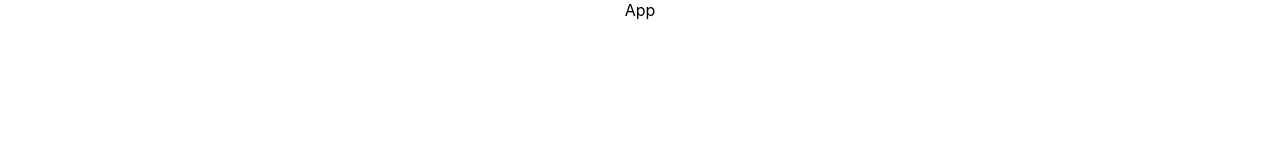
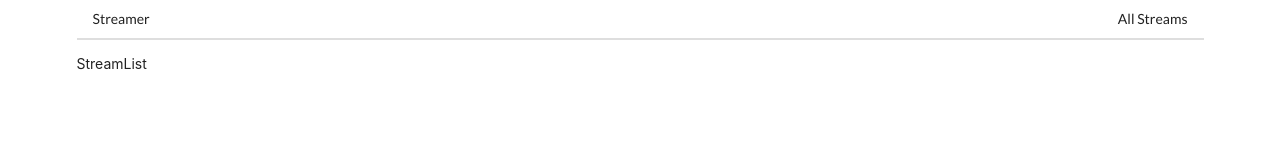
Before and after one commit to vasurajan/PhleebsTV-video-streaming-react-redux, a React app in the folder client/: page / in a window 1280 px wide. Built offline with nearby package versions, Linux system fonts and the light colour scheme.

Commit message:
Adding header component

```diff
--- a/client/public/index.html
+++ b/client/public/index.html
@@ -15,6 +15,7 @@
       user's mobile device or desktop. See https://developers.google.com/web/fundamentals/web-app-manifest/
     -->
     <link rel="manifest" href="%PUBLIC_URL%/manifest.json" />
+    <link rel="stylesheet" href="https://cdnjs.cloudflare.com/ajax/libs/semantic-ui/2.4.1/semantic.min.css">
     <!--
       Notice the use of %PUBLIC_URL% in the tags above.
       It will be replaced with the URL of the `public` folder during the build.
--- a/client/src/components/App.js
+++ b/client/src/components/App.js
@@ -1,14 +1,29 @@
 import React from 'react';
-import {BrowserRouter, Route, Link} from 'react-router-dom';
+import { BrowserRouter, Route } from 'react-router-dom';
 
+import Header from './Header';
+import StreamCreate from './streams/StreamCreate';
+import StreamEdit from './streams/StreamEdit';
+import StreamShow from './streams/StreamShow';
+import StreamDelete from './streams/StreamDelete';
+import StreamList from './streams/StreamList';
 import './App.css';
 
 const App = () => {
   return (
-    <div className="App">
-     App
+    <div className="ui container">
+      <BrowserRouter>
+        <div>
+          <Header />
+          <Route exact path="/" component={StreamList} />
+          <Route exact path="/new" component={StreamCreate} />
+          <Route exact path="/edit" component={StreamEdit} />
+          <Route exact path="/delete" component={StreamDelete} />
+          <Route exact path="/show" component={StreamShow} />
+        </div>
+      </BrowserRouter>
     </div>
   );
-}
+};
 
 export default App;
--- /dev/null
+++ b/client/src/components/Header.js
@@ -0,0 +1,19 @@
+import React from 'react';
+import { Link } from 'react-router-dom';
+
+const Header = () => {
+    return (
+        <div className="ui secondary pointing menu">
+            <Link className="item" to="/">
+                Streamer
+         </Link>
+            <div className="right menu">
+                <Link className="item" to="/">
+                    All Streams
+            </Link>
+            </div>
+        </div>
+    )
+}
+
+export default Header;
```
